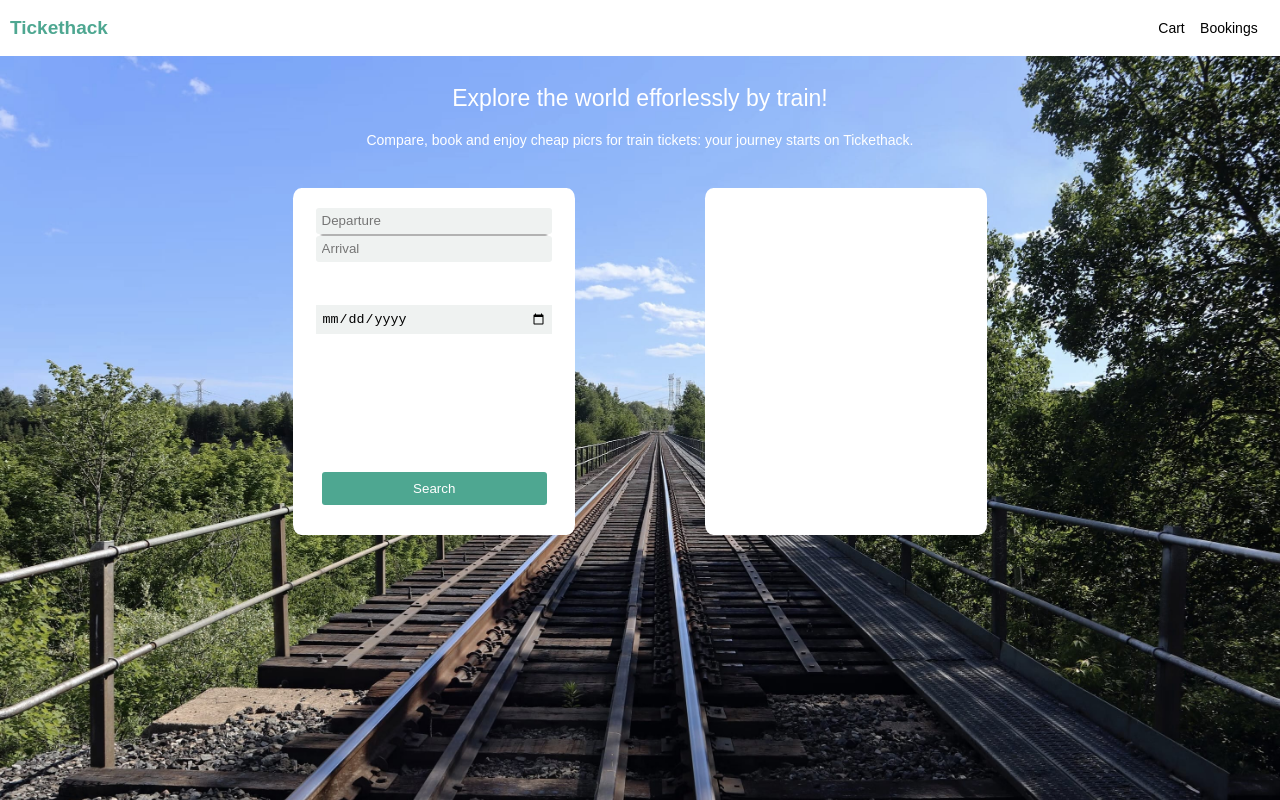
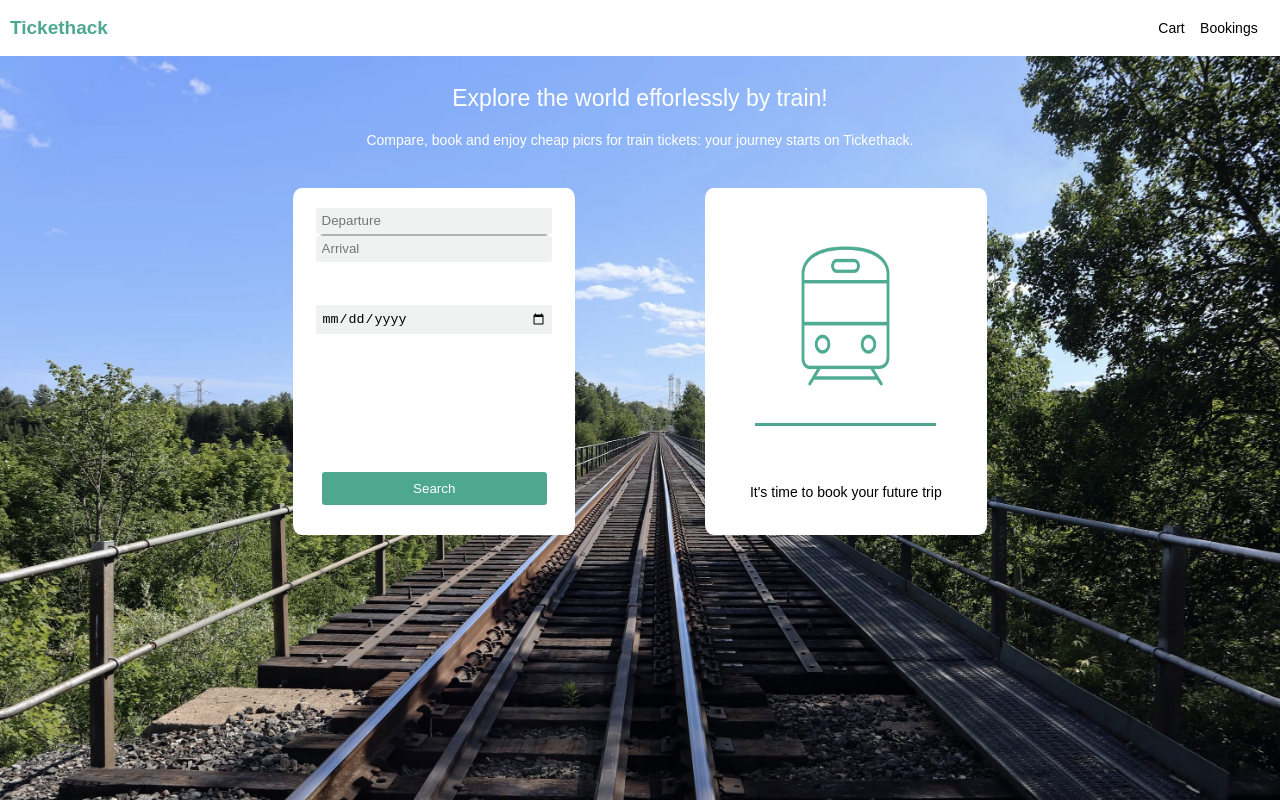
Before and after one commit to Alexandre-Pavlovic-Duval/reservation-FE, a plain HTML site: page index.html in a window 1280 px wide. Drawn offline with nearby package versions, Linux system fonts and the light colour scheme.

Commit message:
Adding the initial image without trip booked

```diff
--- a/index.html
+++ b/index.html
@@ -38,7 +38,12 @@
           </div>
         </div>
         <div class="bottomRightContent">
-          <div class="tripContainer"></div>
+          <div class="tripContainer">
+            <div class="noTrip">
+              <img src="./images/train.png" class="image">
+              <p>It's time to book your future trip</p>
+            </div>
+          </div>
         </div>
       </div>
     </div>
--- a/script.js
+++ b/script.js
@@ -7,7 +7,6 @@ document.querySelector('.btnSearch').addEventListener("click", function() {
     if (document.querySelector(".tripContainer") !== null){
     const dataToDelete = document.querySelector('.tripContainer');
     dataToDelete.innerHTML = '';
-    document.querySelector(".tripContainer").scrollTop = 0;
     };
 
     fetch('http://localhost:3000/trips')
--- a/style.css
+++ b/style.css
@@ -181,7 +181,7 @@ background-size: cover;
   display: flex;
   flex-direction: column;
   align-items: center;
-  height: 70%;
+  height: 100%;
 }
 
 .trip {
@@ -223,3 +223,20 @@ background-size: cover;
 .bookATrip button:hover {
   background-color: #45a049;
 }
+
+.noTrip{
+  display: flex;
+  flex-direction: column;
+  text-align: center;
+  justify-content: space-around;
+  align-items: center;
+  height: 100%;
+  width: 100%;
+}
+
+.image{
+height:50%;
+width: 50%;
+border-bottom: 3px #4EA791 solid;
+padding: 20px;
+}
```
